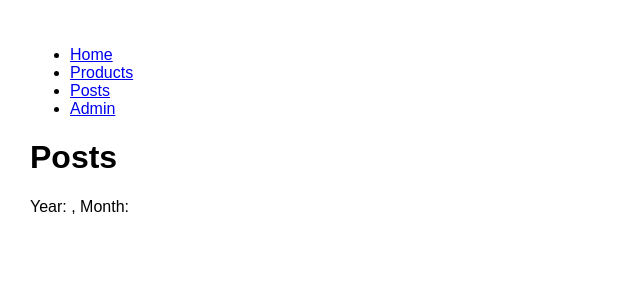
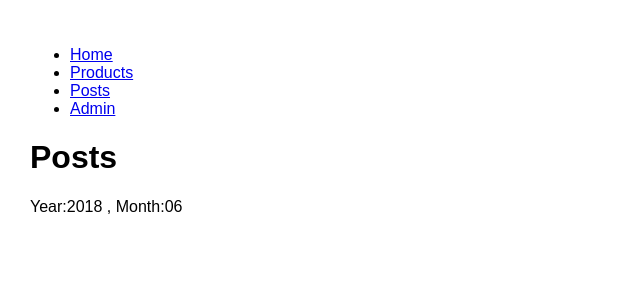
Before and after one commit to pskali1998/router-app, a React (Create React App) app: page /posts/2018/06 in a window 1280 px wide. Shown: the top 300 px of the page, without its empty margins (0-640 px from the left). Built offline with nearby package versions, Linux system fonts and the light colour scheme.

Commit message:
vid 100 playing with params according to me params are used to carry forward value from one Route to another to make a parameter option just add ? after that paramerter in path this is simple regular expression

```diff
--- a/src/App.js
+++ b/src/App.js
@@ -22,7 +22,7 @@
               path="/products"
               render={props => <Products sortBy="newest" {...props} />}
             />
-            <Route path="/posts" component={Posts} />
+            <Route path="/posts/:year?/:month?" component={Posts} />
             <Route path="/admint" component={Products} />
             <Route path="/" component={Home} />
           </Switch>
--- a/src/components/posts.jsx
+++ b/src/components/posts.jsx
@@ -1,10 +1,10 @@
 import React from "react";
 
-const Posts = () => {
+const Posts = ({ match }) => {
   return (
     <div>
       <h1>Posts</h1>
-      Year: , Month:
+      Year:{match.params.year} , Month:{match.params.month}
     </div>
   );
 };
```
